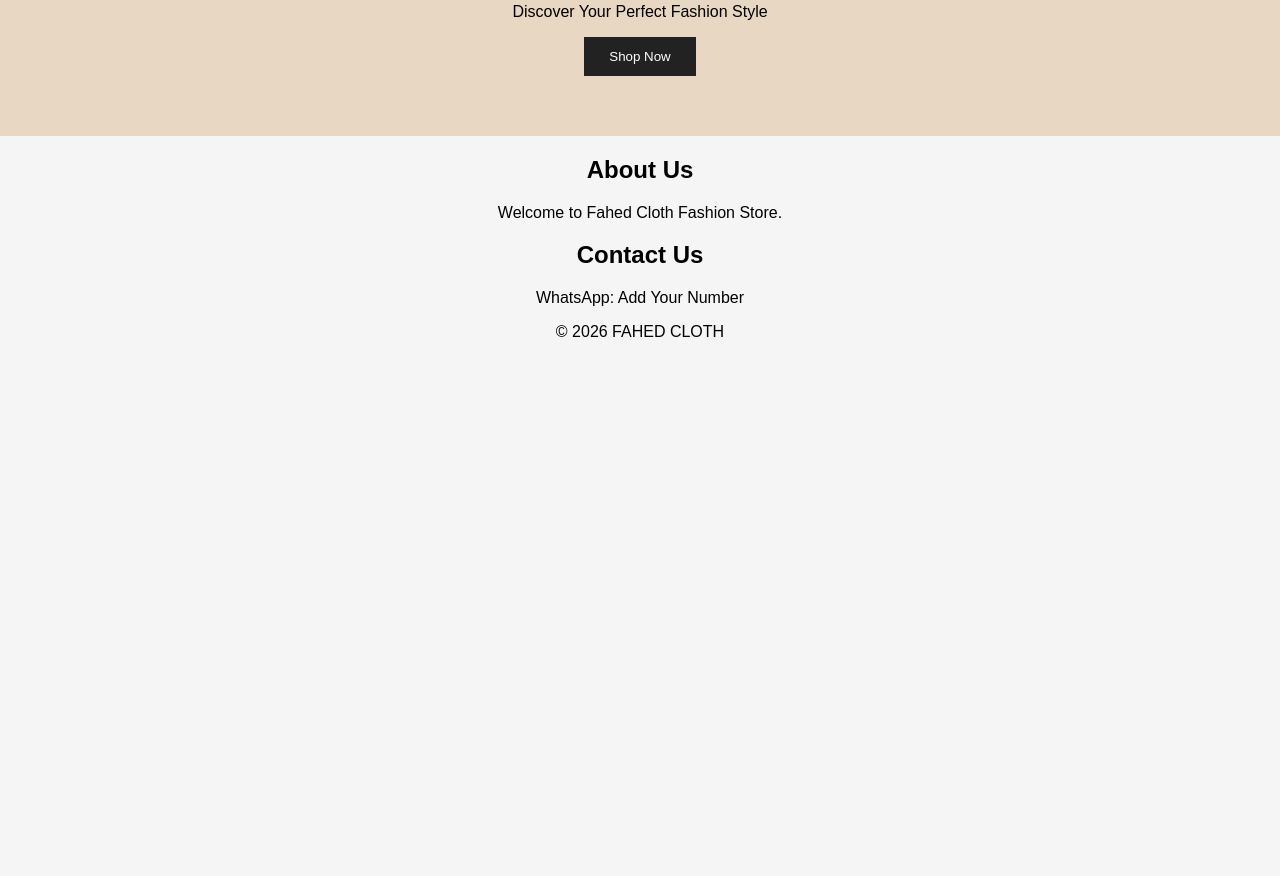
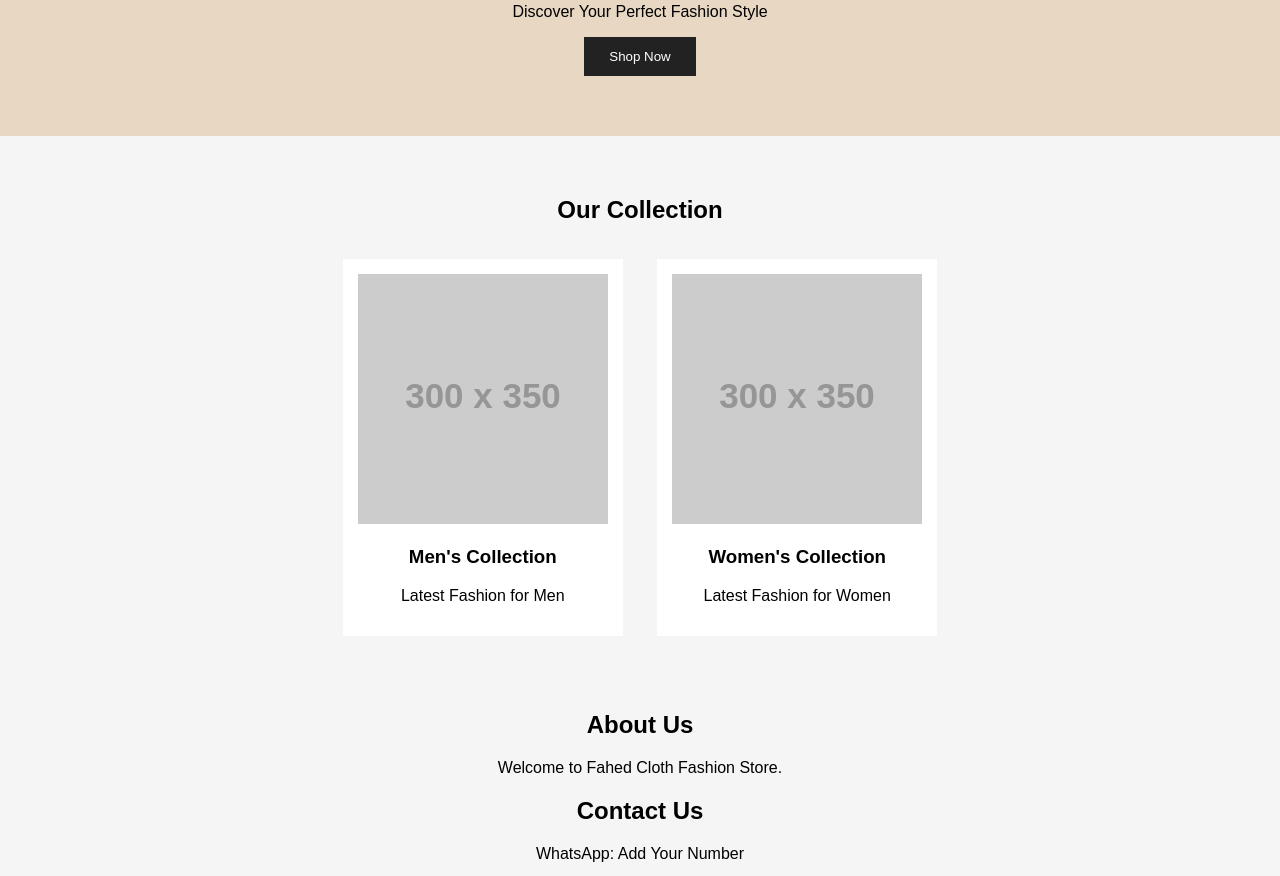
Before and after one commit to mohdfahedvakasansari-commits/fahed-cloth, a plain HTML site: page index.html in a window 1280 px wide. Shown: the part 337-1213 px from the top of the page. Before the commit the page ends 800 px from the top, so only its background shows below. Drawn offline with Linux system fonts and the light colour scheme; placeholder pictures from the web are drawn by us.

Commit message:
Update index.html

```diff
--- a/index.html
+++ b/index.html
@@ -1,5 +1,28 @@
 <!DOCTYPE html>
 <html lang="en">
+
+<style>
+#products {
+  text-align: center;
+  padding: 40px 15px;
+  background: #f5f5f5;
+}
+
+.product {
+  display: inline-block;
+  margin: 15px;
+  padding: 15px;
+  background: white;
+  width: 250px;
+}
+
+.product img {
+  width: 100%;
+  height: 250px;
+  object-fit: cover;
+}
+    </style>
+
 <head>
     <meta charset="UTF-8">
     <meta name="viewport" content="width=device-width, initial-scale=1.0">
@@ -56,6 +79,22 @@
     <button>Shop Now</button>
 </div>
 
+<section id="products">
+  <h2>Our Collection</h2>
+
+  <div class="product">
+    <img src="https://placehold.co/300x350?text=Mens+Wear" alt="Mens Wear">
+    <h3>Men's Collection</h3>
+    <p>Latest Fashion for Men</p>
+  </div>
+
+  <div class="product">
+    <img src="https://placehold.co/300x350?text=Womens+Wear" alt="Womens Wear">
+    <h3>Women's Collection</h3>
+    <p>Latest Fashion for Women</p>
+  </div>
+</section>
+
 <section id="about">
     <h2>About Us</h2>
     <p>Welcome to Fahed Cloth Fashion Store.</p>
```
